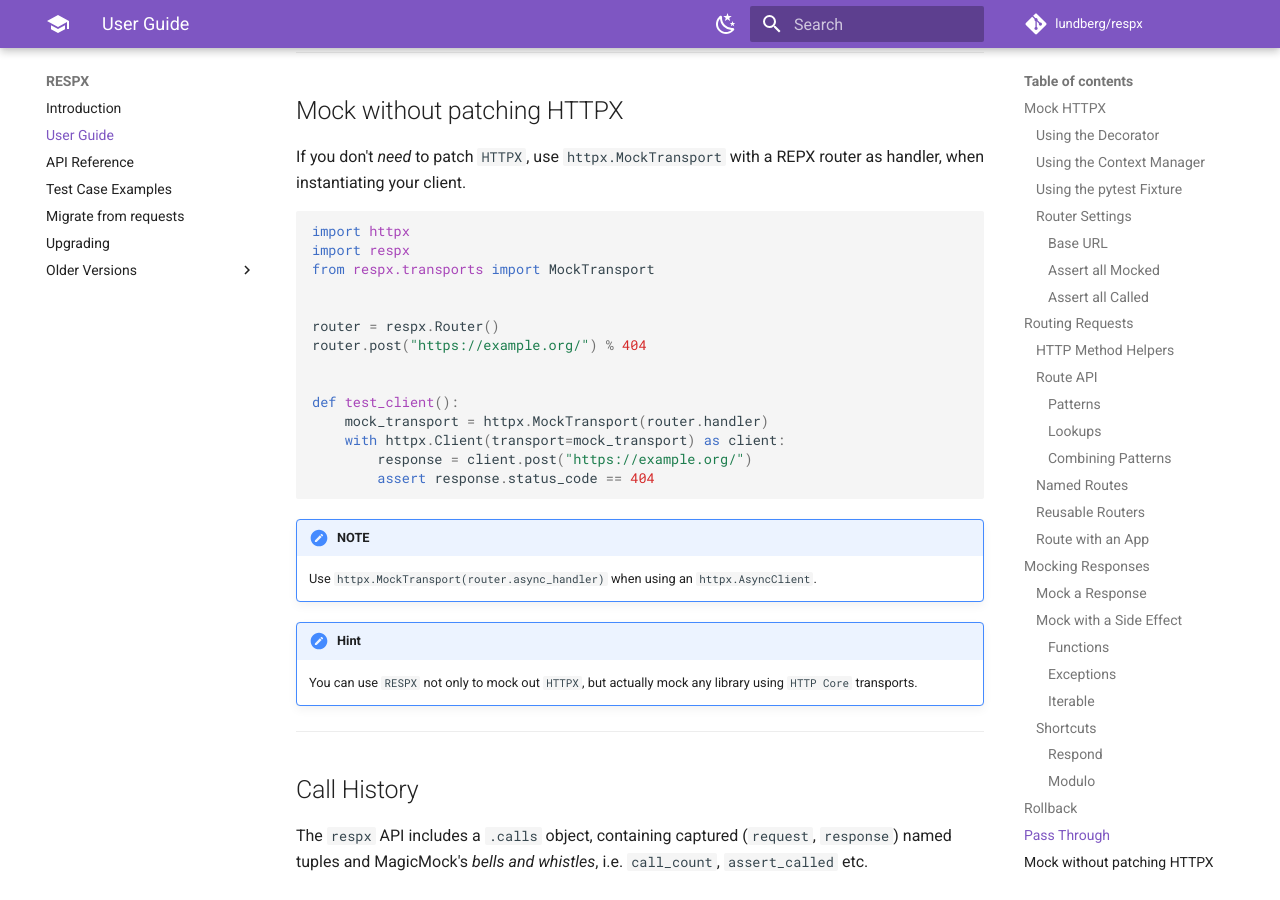
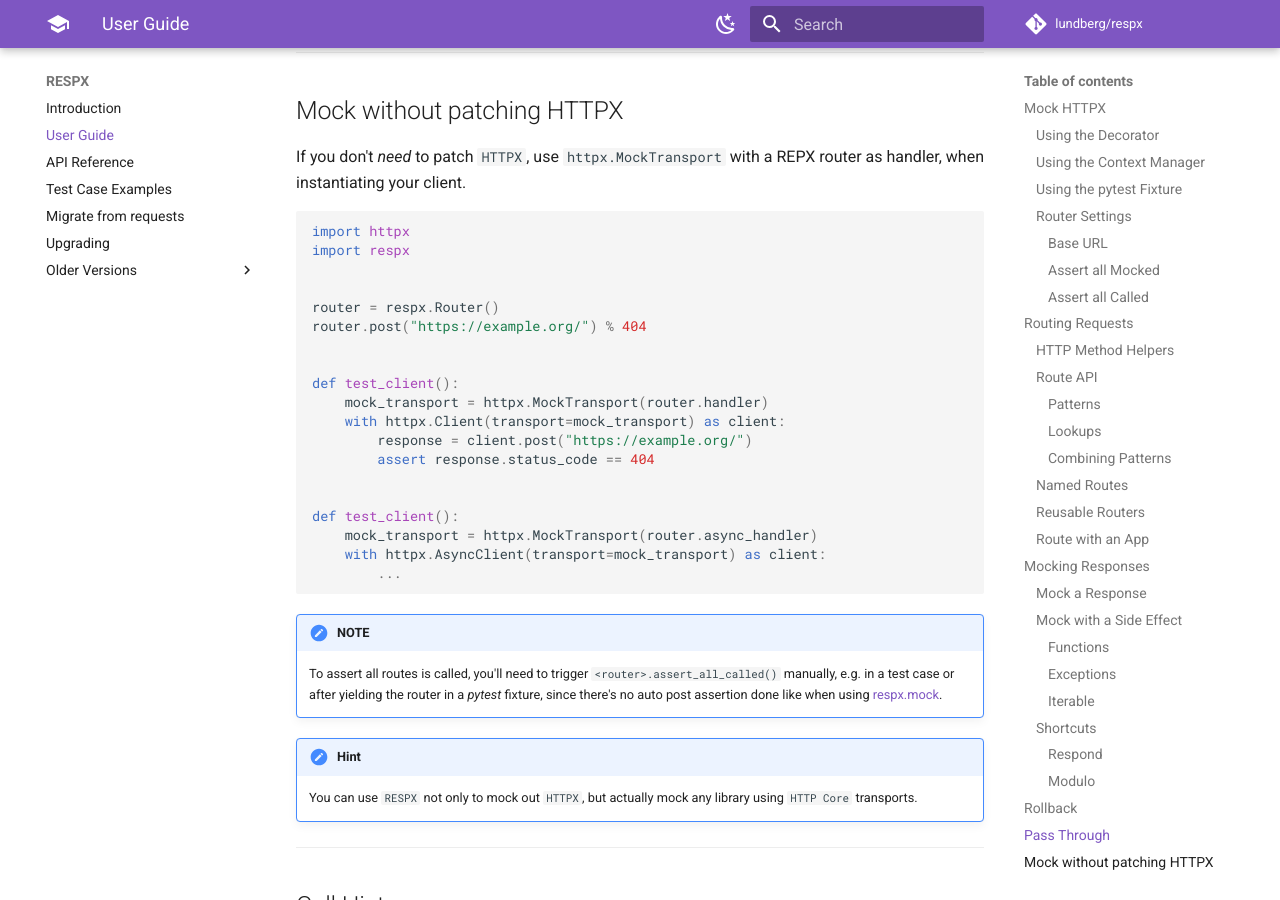
Before and after one commit to lundberg/respx, an MkDocs documentation site: the page built from docs/guide.md, in a window 1280 px wide and 900 px high, scrolled down 12492 px. Built offline with MkDocs 1.6.1 and Material for MkDocs 9.7.7, drawn with Linux system fonts in a browser that asks for light colours; comment, search, counter and statistics services are not loaded.

Commit message:
Document manual triggering of Router `assert_all_called` (#241)

````diff
--- a/docs/guide.md
+++ b/docs/guide.md
@@ -623,7 +623,6 @@
 ``` python
 import httpx
 import respx
-from respx.transports import MockTransport
 
 
 router = respx.Router()
@@ -635,10 +634,20 @@
     with httpx.Client(transport=mock_transport) as client:
         response = client.post("https://example.org/")
         assert response.status_code == 404
+
+
+def test_client():
+    mock_transport = httpx.MockTransport(router.async_handler)
+    with httpx.AsyncClient(transport=mock_transport) as client:
+        ...
 ```
 
+
 !!! note "NOTE"
-    Use `httpx.MockTransport(router.async_handler)` when using an `httpx.AsyncClient`.
+    To assert all routes is called, you'll need to trigger
+    `<router>.assert_all_called()` manually, e.g. in a test case or after yielding the
+    router in a *pytest* fixture, since there's no auto post assertion done like
+    when using [respx.mock](#assert-all-called).
 
 !!! Hint
     You can use `RESPX` not only to mock out `HTTPX`, but actually mock any library using `HTTP Core` transports.
````
Also changed, not shown: 5 other files.
